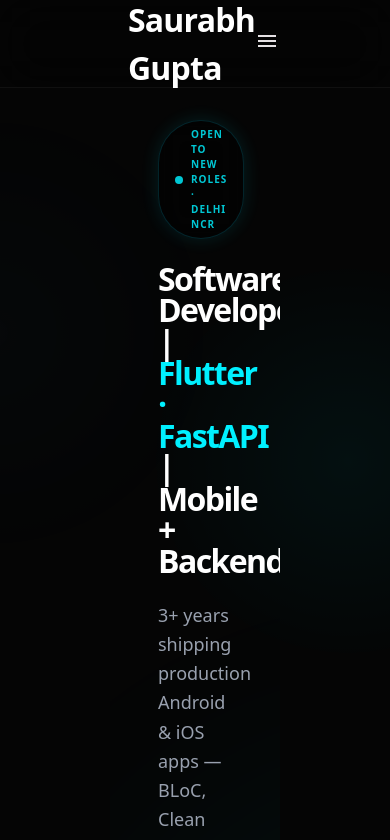
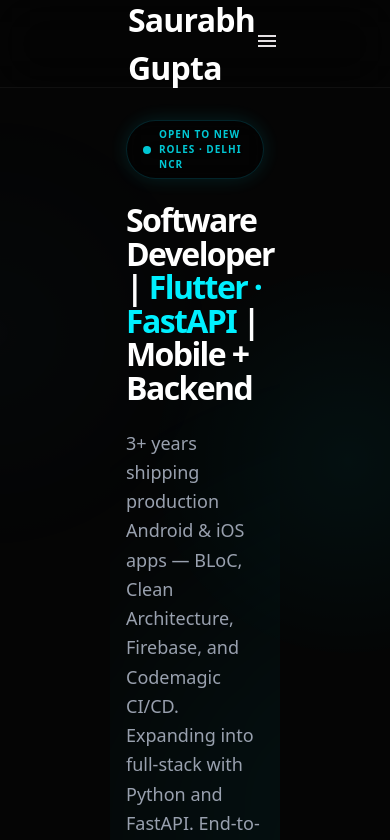
Before and after one commit to SaurabhAlex/Portfolio-2.0, a Next.js app: page / in a window 390 px wide. Shown: the top 840 px of the page. Built offline with nearby package versions, Linux system fonts and the light colour scheme.

Commit message:
style(home): improve hero responsiveness and heading layout

```diff
--- a/src/components/sections/HomeSection.tsx
+++ b/src/components/sections/HomeSection.tsx
@@ -1,7 +1,7 @@
 export default function HomeSection() {
     return (
         <section
-            className="relative pt-[120px] pb-24 px-12 max-w-[1400px] mx-auto min-h-screen flex flex-col justify-center overflow-hidden"
+            className="relative pt-[120px] pb-24 px-4 sm:px-8 md:px-12 max-w-[1400px] mx-auto min-h-screen flex flex-col justify-center overflow-hidden"
             id="home"
         >
             {/* Background Glows */}
@@ -17,10 +17,8 @@
                         Open to New Roles · Delhi NCR
                     </div>
 
-                    <h1 className="text-[32px] md:text-[58px] font-black text-white leading-[0.98] tracking-tighter max-w-[850px]">
-                        Software Developer | <br />
-                        <span className="text-[#00f0ff]">Flutter · FastAPI</span> | <br />
-                        Mobile + Backend
+                    <h1 className="text-[32px] md:text-[48px] font-black text-white leading-[1.05] tracking-tighter max-w-[850px]">
+                        Software Developer | <span className="text-[#00f0ff]">Flutter · FastAPI</span> | Mobile + Backend
                     </h1>
 
                     <p className="text-gray-400 text-lg md:text-xl max-w-xl leading-relaxed font-medium">
```
